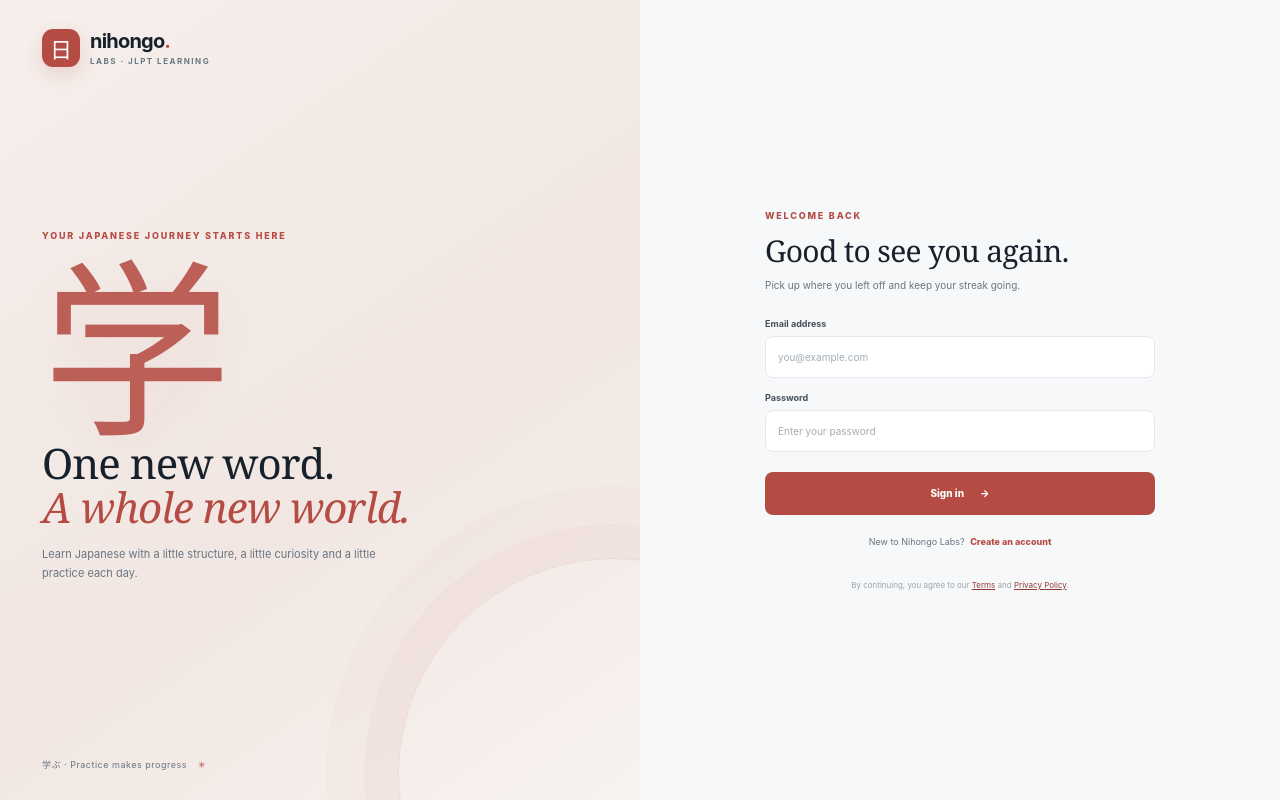
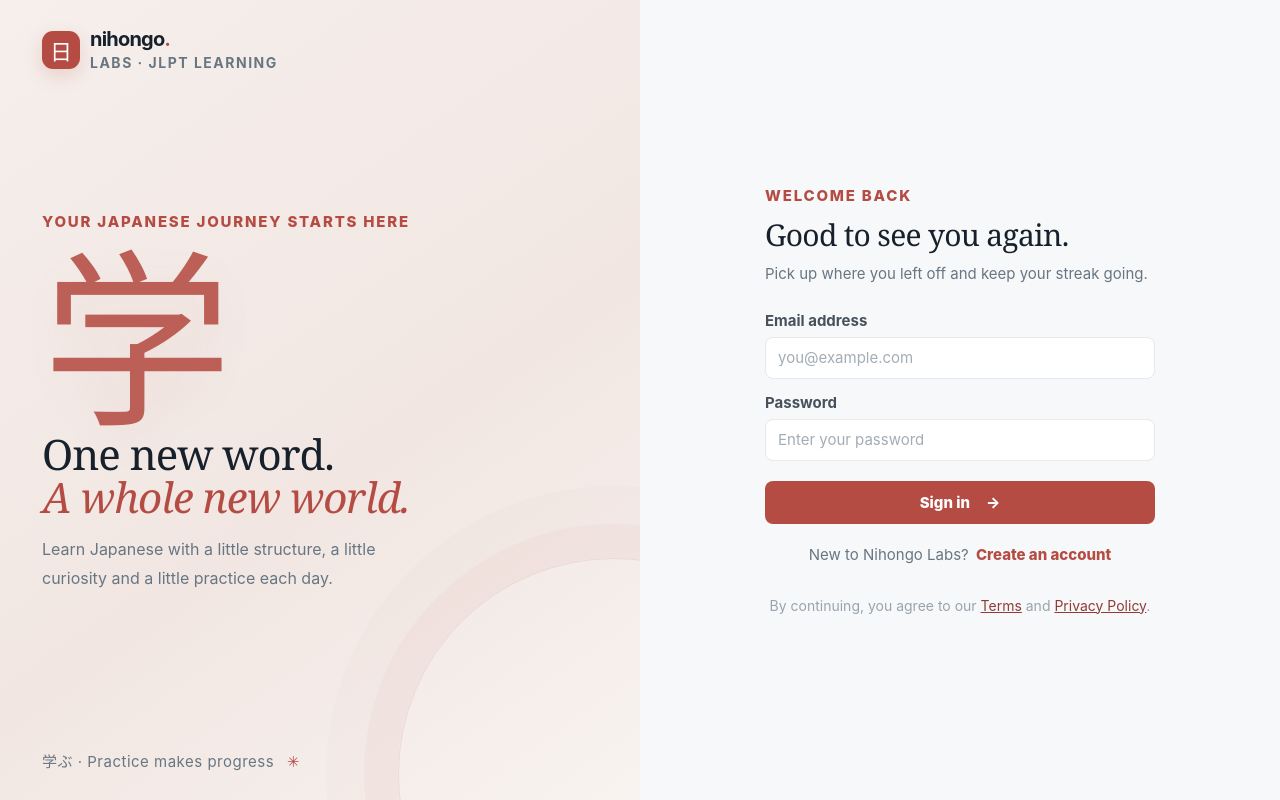
Before and after one commit to amit488/Nihongo-labs, a Next.js app: page /login in a window 1280 px wide. Built offline with nearby package versions, Linux system fonts and the light colour scheme.

Commit message:
Improve small text readability across the website

```diff
--- a/src/components/nihongo/auth.module.css
+++ b/src/components/nihongo/auth.module.css
@@ -5,32 +5,32 @@
 .brandMark{width:38px;height:38px;border-radius:11px;background:#b54c43;color:#fff;display:grid;place-items:center;font-family:Georgia,serif;font-size:22px;box-shadow:0 7px 18px rgba(181,76,67,.18)}
 .brand strong{font-size:20px;letter-spacing:-.8px;display:block;line-height:1;color:#17212b}
 .brand strong span{color:#b54c43}
-.brand small{display:block;color:#687682;font-size:8px;letter-spacing:1.5px;margin-top:5px;font-weight:700}
+.brand small{display:block;color:#687682;font-size:14px;letter-spacing:1.5px;margin-top:5px;font-weight:700}
 .visualCopy{position:relative;z-index:1;margin:auto 0;max-width:510px;padding:50px 0}
-.visualEyebrow,.authEyebrow{font-size:9px;letter-spacing:1.8px;font-weight:800;color:#b54c43}
+.visualEyebrow,.authEyebrow{font-size:15px;letter-spacing:1.8px;font-weight:800;color:#b54c43}
 .visualKanji{font-family:Georgia,serif;font-size:190px;line-height:.95;color:#b54c43;opacity:.88;margin:16px 0 4px;text-shadow:0 18px 55px rgba(181,76,67,.10)}
 .visualCopy h1{font-family:Georgia,serif;font-weight:500;font-size:42px;line-height:1.04;letter-spacing:-1px;margin:0;color:#17212b}
 .visualCopy h1 em{font-weight:400;color:#b54c43}
-.visualCopy p{max-width:370px;font-size:11px;line-height:1.8;color:#687682;margin-top:16px}
-.visualFooter{font-size:9px;color:#687682;letter-spacing:.5px;position:relative;z-index:1}
+.visualCopy p{max-width:370px;font-size:16px;line-height:1.8;color:#687682;margin-top:16px}
+.visualFooter{font-size:15px;color:#687682;letter-spacing:.5px;position:relative;z-index:1}
 .visualFooter span{color:#b54c43;margin-left:8px}
 .authPanel{display:grid;place-items:center;padding:36px;background:#f7f8fa}
 .authCard{width:100%;max-width:390px}
 .authEyebrow{color:#b54c43}
 .authCard h2{font-family:Georgia,serif;font-size:30px;font-weight:500;letter-spacing:-.7px;line-height:1.12;margin:13px 0 9px;color:#17212b}
-.authCard>p{font-size:10px;line-height:1.7;color:#687682;margin:0 0 24px}
+.authCard>p{font-size:15px;line-height:1.7;color:#687682;margin:0 0 24px}
 .authCard form{display:flex;flex-direction:column;gap:14px}
-.authCard label{display:flex;flex-direction:column;gap:7px;font-size:9px;color:#46515c;font-weight:750}
-.authCard input{height:42px;border:1px solid #e6e9ed;background:#fff;border-radius:8px;padding:0 12px;font:inherit;font-size:10px;color:#17212b;outline:none;transition:border-color .18s,box-shadow .18s}
+.authCard label{display:flex;flex-direction:column;gap:7px;font-size:15px;color:#46515c;font-weight:750}
+.authCard input{height:42px;border:1px solid #e6e9ed;background:#fff;border-radius:8px;padding:0 12px;font:inherit;font-size:15px;color:#17212b;outline:none;transition:border-color .18s,box-shadow .18s}
 .authCard input:focus{border-color:#b54c43;box-shadow:0 0 0 3px rgba(181,76,67,.12)}
 .authCard input::placeholder{color:#a3adb5;font-weight:400}
-.authCard form button{height:43px;border:0;border-radius:8px;background:#b54c43;color:white;font-size:10px;font-weight:800;display:flex;align-items:center;justify-content:center;gap:16px;cursor:pointer;margin-top:6px;transition:background .18s,transform .18s}
+.authCard form button{height:43px;border:0;border-radius:8px;background:#b54c43;color:white;font-size:15px;font-weight:800;display:flex;align-items:center;justify-content:center;gap:16px;cursor:pointer;margin-top:6px;transition:background .18s,transform .18s}
 .authCard form button:hover{background:#913b35;transform:translateY(-1px)}
 .authCard form button:disabled{opacity:.55;cursor:wait}
-.authMessage{margin-top:14px;background:#f5e8e5;border:1px solid #edd3ce;color:#913b35;border-radius:7px;padding:10px;font-size:9px;line-height:1.55}
-.authSwitch{font-size:9px;text-align:center;color:#687682;margin-top:21px}
+.authMessage{margin-top:14px;background:#f5e8e5;border:1px solid #edd3ce;color:#913b35;border-radius:7px;padding:10px;font-size:15px;line-height:1.55}
+.authSwitch{font-size:15px;text-align:center;color:#687682;margin-top:21px}
 .authSwitch a{color:#b54c43;font-weight:800;text-decoration:none;margin-left:3px}
-.authLegal{text-align:center;color:#9aa4ad;font-size:8px;margin-top:33px}
+.authLegal{text-align:center;color:#9aa4ad;font-size:14px;margin-top:33px}
 .authLegal a{color:#913b35;text-decoration:underline}
 .authMobileBrand{display:none}
 .authMobileBrand .brandMark{display:inline-grid;vertical-align:middle;margin-right:8px}
```
